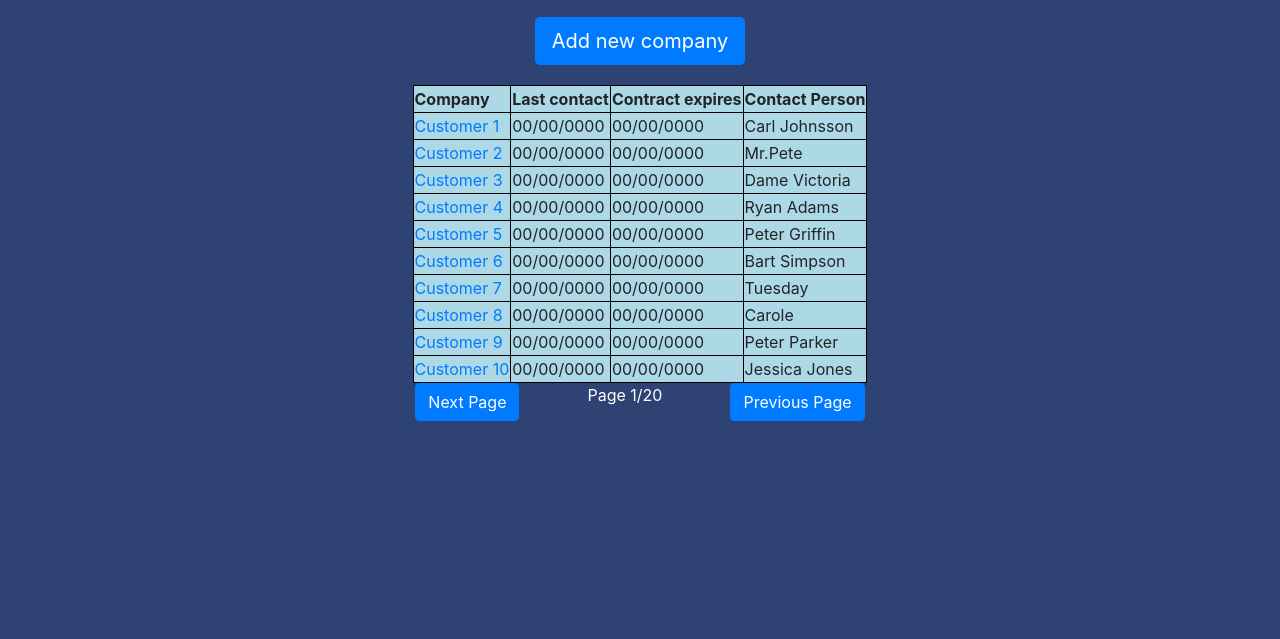
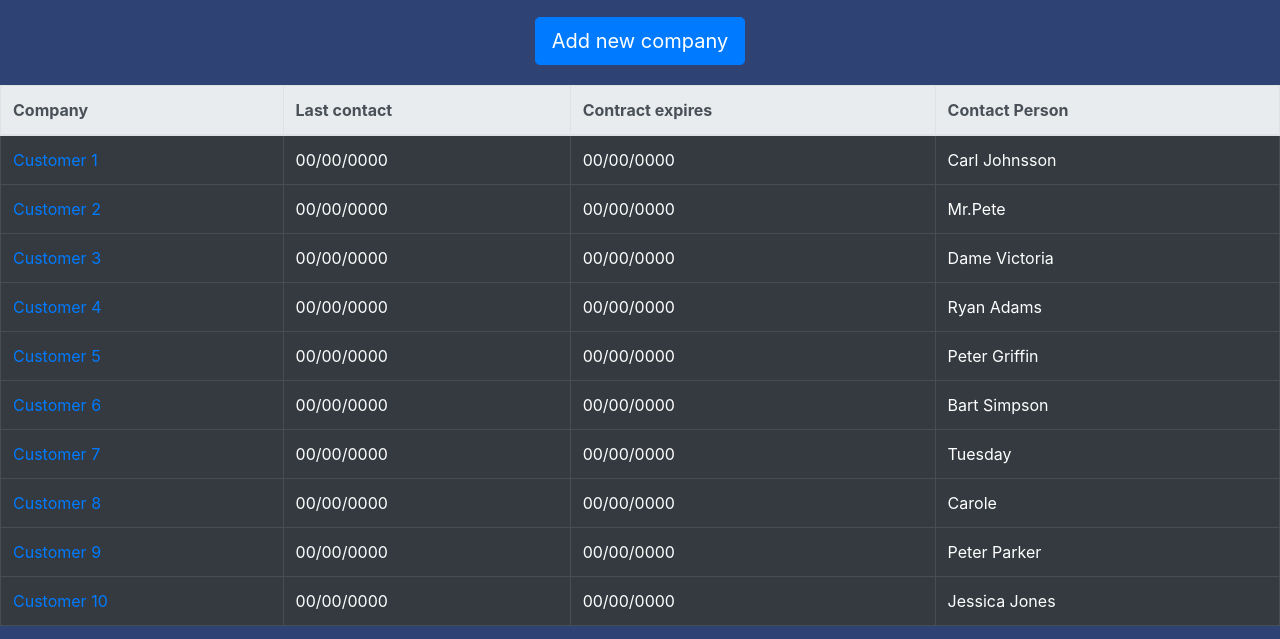
Before and after one commit to augusthj/crm, a plain HTML site: page index.html in a window 1280 px wide. Shown: the part 109-748 px from the top of the page. Drawn offline with nearby package versions, Linux system fonts and the light colour scheme.

Commit message:
Added bootstrap classes to table and buttons.

```diff
--- a/index.html
+++ b/index.html
@@ -19,12 +19,12 @@
   </div>
   </div>
   <div class="companies">
-    <table>
-      <thead>
-        <th>Company</th>
-        <th>Last contact</th>
-        <th>Contract expires</th>
-        <th>Contact Person</th>
+    <table class="table table-dark">
+      <thead class="thead-light">
+        <th scope="col">Company</th>
+        <th scope="col">Last contact</th>
+        <th scope="col">Contract expires</th>
+        <th scope="col">Contact Person</th>
       </thead>
       <tbody>
         <tr>
@@ -91,9 +91,9 @@
     </table>
   </div>
   <div class="callToActions">
-    <button type="button" name="button" class="btn btn-primary btn-md">Next Page</button>
-    <span class="paging">Page 1/20</span>
-    <button type="button" name="button" class="btn btn-primary btn-md">Previous Page</button>
+    <button type="button" name="button" class="btn btn-primary btn-block btn-lg"><span class="display-3">Next Page</span></button>
+    <span class="display-2">Page 1/20</span>
+    <button type="button" name="button" class="btn btn-primary btn-block btn-lg"><span class="display-3">Previous Page</span></button>
   </div>
 </body>
 
--- a/style.css
+++ b/style.css
@@ -1,6 +1,5 @@
 th, td {
   border: 1px solid black;
-  background-color: lightblue;
 }
 
 body {
@@ -27,12 +26,6 @@ body {
   margin: 0px 68px 0px 68px;
   color: white;
 }
-.nextPagePageBtn{
-  /*margin-right: 30px;*/
-}
-.previousPageBtn{
-  /*margin-left: 30px;*/
-}
 .defaultButton {
   border-radius: 5px;
   cursor: pointer;
```
